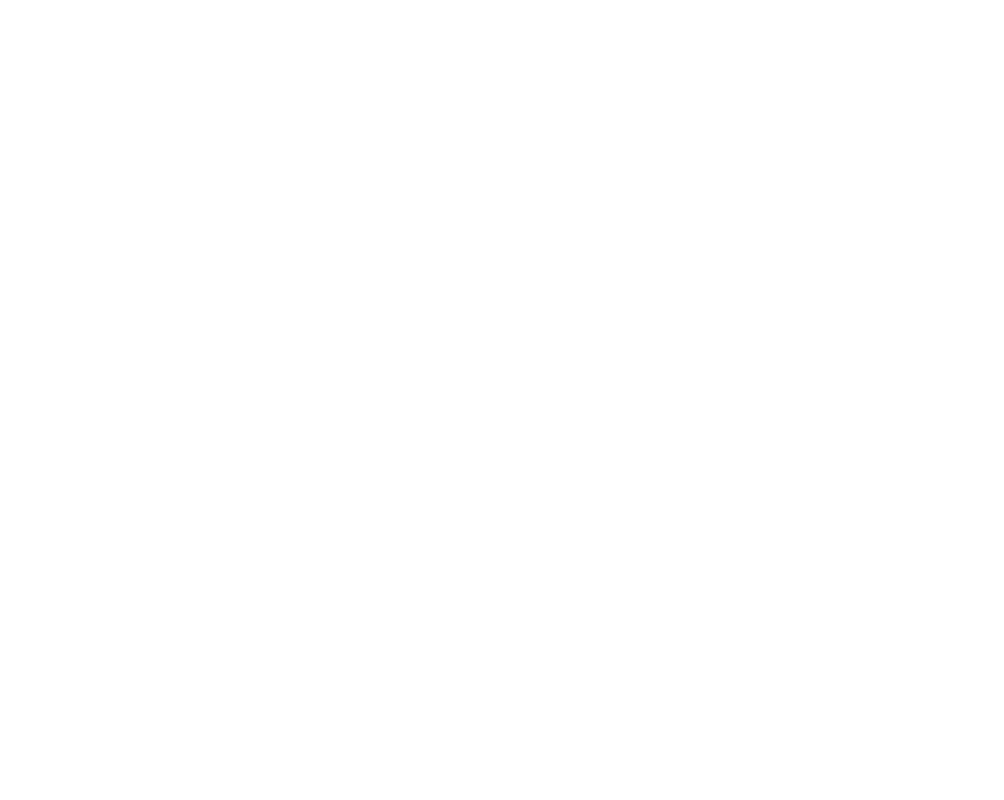
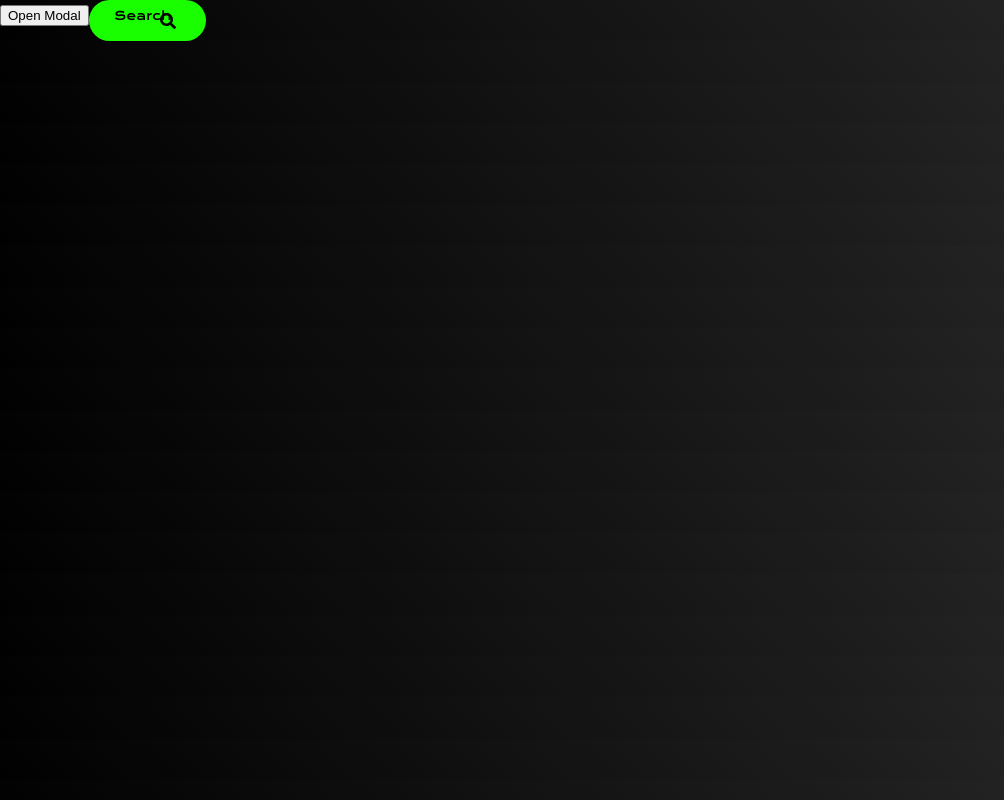
Before and after one commit to Cross-Game/front-end, a React (Create React App) app in the folder cross-game/: page /teste in a window 1280 px wide. Before the commit this address had no page. Shown: the whole page, without its empty margins (0-1004 px from the left). Built offline with nearby package versions, Linux system fonts and the light colour scheme.

Commit message:
add route teste

```diff
--- a/cross-game/src/Routes.js
+++ b/cross-game/src/Routes.js
@@ -2,6 +2,7 @@
 import { BrowserRouter, Routes, Route } from "react-router-dom";
 import Home from "./pages/Home/index.jsx";
 import Cadastro from './pages/Cadastro/Cadastro.jsx';
+import Teste from './pages/Teste/index.jsx';
 
 function routes() {
     return (
@@ -9,6 +10,7 @@
             <Routes>
                 <Route path="/" element={<Home />} />
                 <Route path="/cadastro" element={<Cadastro />} />
+                <Route path="/teste" element={<Teste />} />
             </Routes>
         </BrowserRouter>
     );
```
